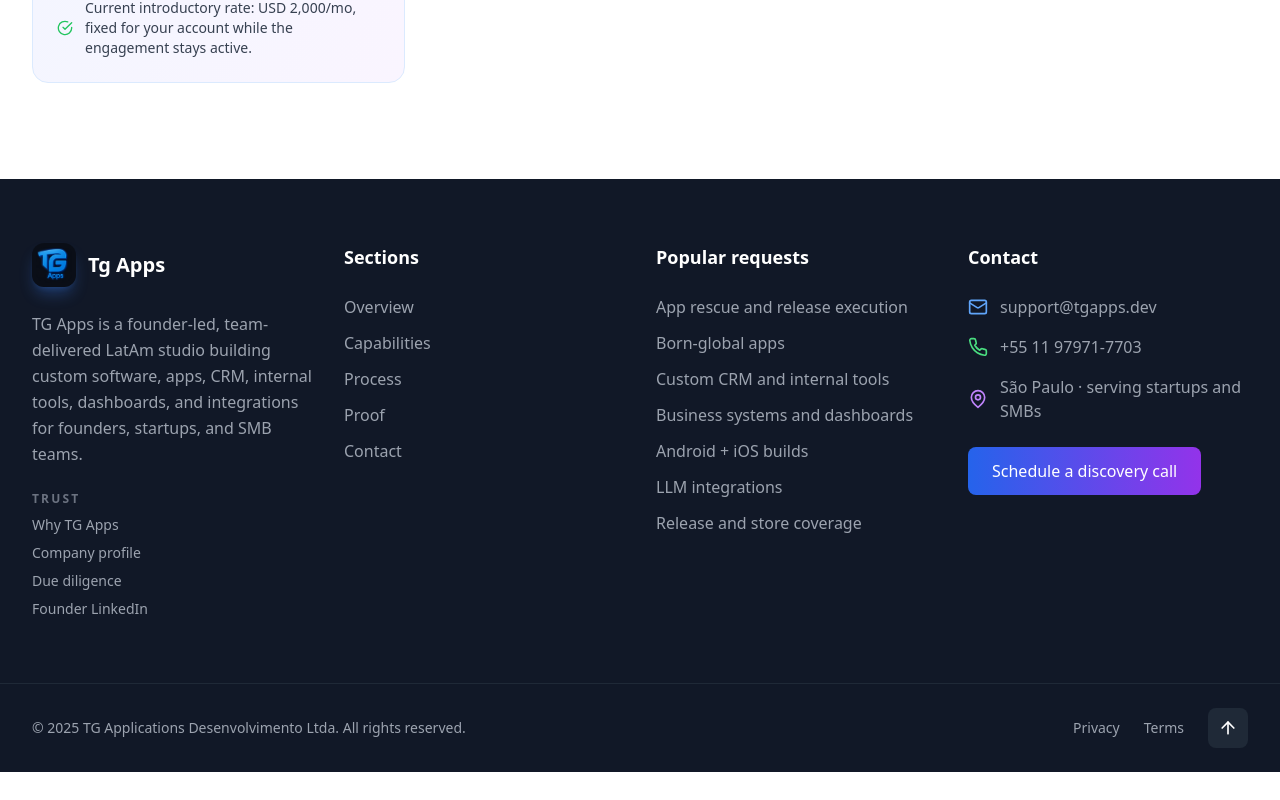
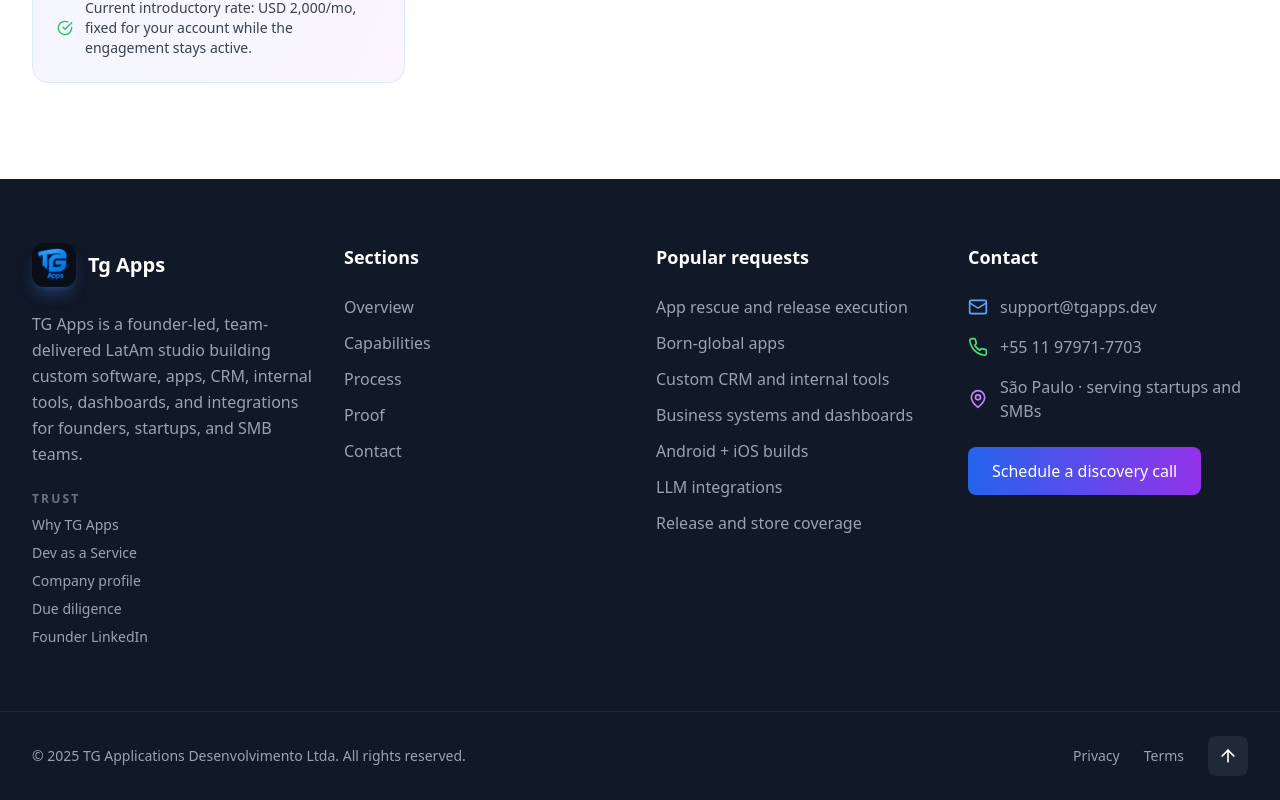
Before and after one commit to tgthiag/tgapps.dev, a React (Vite) app: page / in a window 1280 px wide. Shown: the part 9156-9956 px from the top of the page. Before the commit the page ends 9928 px from the top, so only its background shows below. Built offline with nearby package versions, Linux system fonts and the light colour scheme.

Commit message:
feat: update Dev as a Service content and SEO details across Footer and landing pages for improved clarity and visibility

```diff
--- a/src/components/Footer.tsx
+++ b/src/components/Footer.tsx
@@ -39,6 +39,10 @@
     {
       label: language === 'pt' ? 'Por que TG Apps' : 'Why TG Apps',
       href: localizedLandingHref(landingSlugsByLocale[language].whyTgApps)
+    },
+    {
+      label: language === 'pt' ? 'Time sob demanda' : 'Dev as a Service',
+      href: localizedLandingHref(landingSlugsByLocale[language].devAsAService)
     },
     {
       label: language === 'pt' ? 'Perfil da empresa' : 'Company profile',
--- a/src/content/landingPages.ts
+++ b/src/content/landingPages.ts
@@ -1562,24 +1562,24 @@
   devAsAService: {
     key: 'devAsAService',
     slug: getLandingSlug('pt', 'devAsAService'),
-    badge: 'Dev as a Service / desenvolvimento por assinatura',
-    title: 'Desenvolvimento de software por assinatura para empresas que precisam de time todo mês',
-    intro:
-      'A TG Apps oferece uma assinatura de desenvolvimento de software liderada pelo fundador e executada por time para apps, CRM, ferramentas internas, backend, integrações de IA e suporte de release, sem exigir que a empresa contrate um time completo antes.',
+    badge: 'Dev as a Service / time de desenvolvimento sob demanda',
+    title: 'Time de desenvolvimento sob demanda para empresas que precisam avançar todo mês',
+    intro:
+      'A TG Apps oferece capacidade de desenvolvimento sob demanda, liderada pelo fundador e executada por time, para apps, CRM, ferramentas internas, backend, integrações de IA e suporte de release, sem exigir que a empresa contrate um time completo antes.',
     heroHighlights: [
       'Entrega liderada pelo fundador com núcleo enxuto e colaboradores por escopo.',
       'Valor introdutório de US$ 2.000/mês, fixo enquanto o engajamento permanecer ativo.',
       'Sem pagamento antecipado, demos semanais e um time para produto, backend, frontend, mobile, IA e release.'
     ],
     ctaLabel: 'Agendar discovery call',
-    ctaSubject: 'Dev as a Service por assinatura',
-    proofHeading: 'Por que escolher uma assinatura de desenvolvimento',
+    ctaSubject: 'Time de desenvolvimento sob demanda',
+    proofHeading: 'Por que escolher um time sob demanda',
     proofItems: [
       'Contratar um time permanente está lento ou caro, mas o roadmap ainda precisa avançar toda semana.',
       'A empresa precisa de apps, CRM, ferramentas internas, backend, dashboards, integrações ou IA com um time responsável pelo conjunto.',
       'O negócio quer um compromisso comercial menor que uma agência grande, sem abrir mão de escopo, demos, documentação e handoff.'
     ],
-    deliverablesHeading: 'O que a assinatura pode cobrir',
+    deliverablesHeading: 'O que o time sob demanda pode cobrir',
     deliverables: [
       'Apps mobile, web apps, CRM, portais de cliente, apps de equipe, dashboards, automações e ferramentas internas.',
       'APIs backend, bancos de dados, autenticação, pagamentos, notificações, integrações, painéis admin, analytics e operação de release.',
@@ -1595,7 +1595,7 @@
       {
         title: 'Execução liderada pelo fundador e entregue por time',
         description:
-          'A assinatura é compacta de propósito: acesso direto à liderança de entrega, núcleo que preserva contexto de produto e colaboradores por escopo quando o trabalho exige mais capacidade ou especialidade.',
+          'O modelo é compacto de propósito: acesso direto à liderança de entrega, núcleo que preserva contexto de produto e colaboradores por escopo quando o trabalho exige mais capacidade ou especialidade.',
         items: [
           'Planejar escopo, critérios de aceite, prioridades e dependências antes de cada ciclo de entrega.',
           'Usar o mesmo loop para decisões de produto, arquitetura, implementação, QA, release e suporte.',
@@ -1603,7 +1603,7 @@
         ]
       },
       {
-        title: 'Ritmo de assinatura sem retainer indefinido',
+        title: 'Ritmo mensal sem retainer indefinido',
         description:
           'Dev as a Service só faz sentido quando o engajamento mensal gera saída visível, comunicação clara e ownership prático.',
         items: [
@@ -1615,7 +1615,7 @@
     ],
     pricing: PT_INTRODUCTORY_PRICING,
     finalNote: {
-      title: 'Uma assinatura de desenvolvimento deve comprar tração, não dependência',
+      title: 'Um time sob demanda deve comprar tração, não dependência',
       description:
         'A TG Apps é um bom fit quando você precisa de execução contínua com accountability direta, sem adiantamento, demos semanais e caminho claro para continuar, expandir, pausar ou fazer handoff.'
     }
--- a/src/content/publicRoutes.json
+++ b/src/content/publicRoutes.json
@@ -437,8 +437,8 @@
           "ogImage": "https://tgapps.dev/og-home.png"
         },
         "pt": {
-          "title": "Desenvolvimento de software por assinatura | Dev as a Service | TG Apps",
-          "description": "Dev as a Service da TG Apps: assinatura de desenvolvimento de software liderada pelo fundador para apps, CRM, ferramentas internas, backend, IA e demos semanais.",
+          "title": "Time de desenvolvimento sob demanda | Dev as a Service | TG Apps",
+          "description": "Dev as a Service da TG Apps: time de desenvolvimento sob demanda liderado pelo fundador para apps, CRM, ferramentas internas, backend, IA e demos semanais.",
           "ogImage": "https://tgapps.dev/og-home.png"
         }
       },
```
